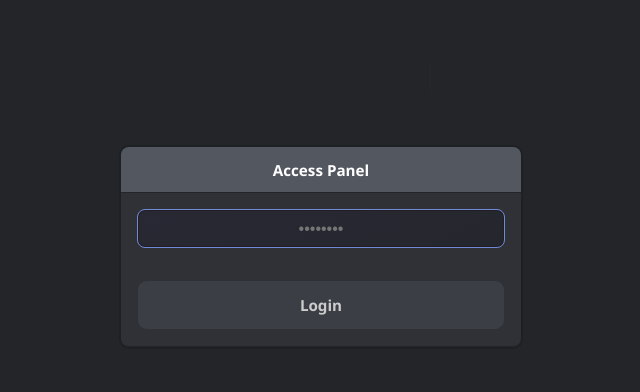
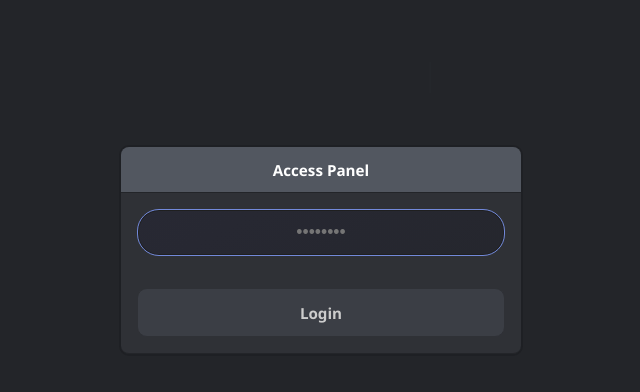
Before and after one commit to sk3tch4d/Anikto-Opsis, a Flask app: page /1902 in a window 1280 px wide. Shown: the top 392 px of the page, without its empty margins (319-959 px from the left). Run offline with Flask 3, Linux system fonts and the light colour scheme.

Commit message:
Update disc_inputs.css

```diff
--- a/static/css/disc/disc_inputs.css
+++ b/static/css/disc/disc_inputs.css
@@ -1,14 +1,14 @@
 input.full-width {
   width: 100%;
   max-width: 100%;
-  padding: 0.6rem 1rem;
-  font-size: 1rem;
+  padding: 0.75rem 1rem;
+  font-size: 1.1rem;
   color: #aaa;
   background: linear-gradient(-30deg, #232529, #2b2b3b, #232529);
   background-size: 600% 600%;
   animation: gradientShift 20s ease infinite;
   border: 1px solid #7289da;
-  border-radius: 8px;
+  border-radius: 22px;
   box-shadow: inset 0 0 0 1px #1f1f1f;
   outline: none;
   text-align: center;
@@ -47,13 +47,13 @@ select.input.full-width {
   width: 100%;
   max-width: 100%;
   padding: 0.6rem 1rem;
-  font-size: 1rem;
+  font-size: 1.1rem;
   color: #aaa;
   background: linear-gradient(-30deg, #232529, #2b2b3b, #232529);
   background-size: 600% 600%;
   animation: gradientShift 20s ease infinite;
   border: 1px solid #7289da;
-  border-radius: 8px;
+  border-radius: 22px;
   box-shadow: inset 0 0 0 1px #1f1f1f;
   outline: none;
   text-align: center;
```
